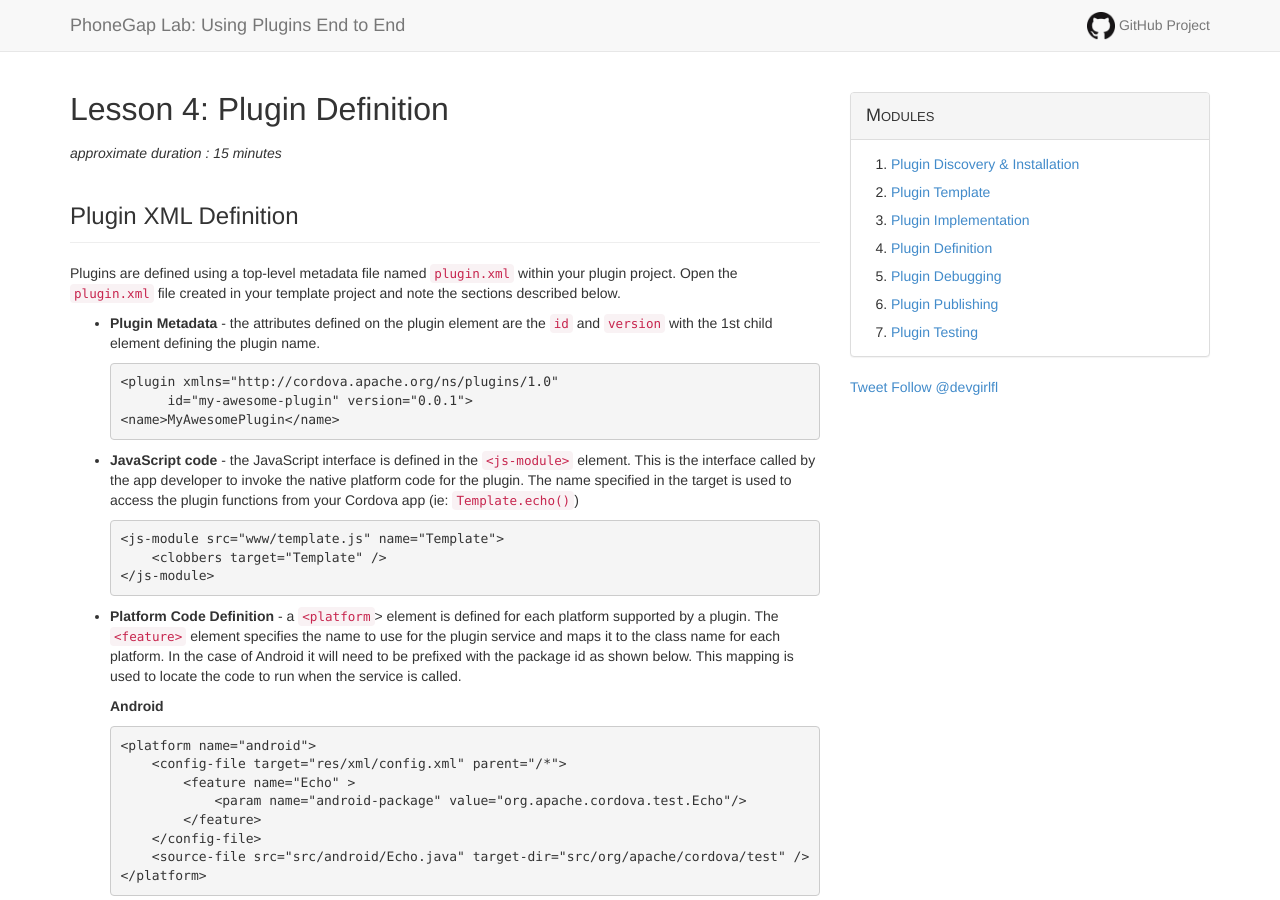
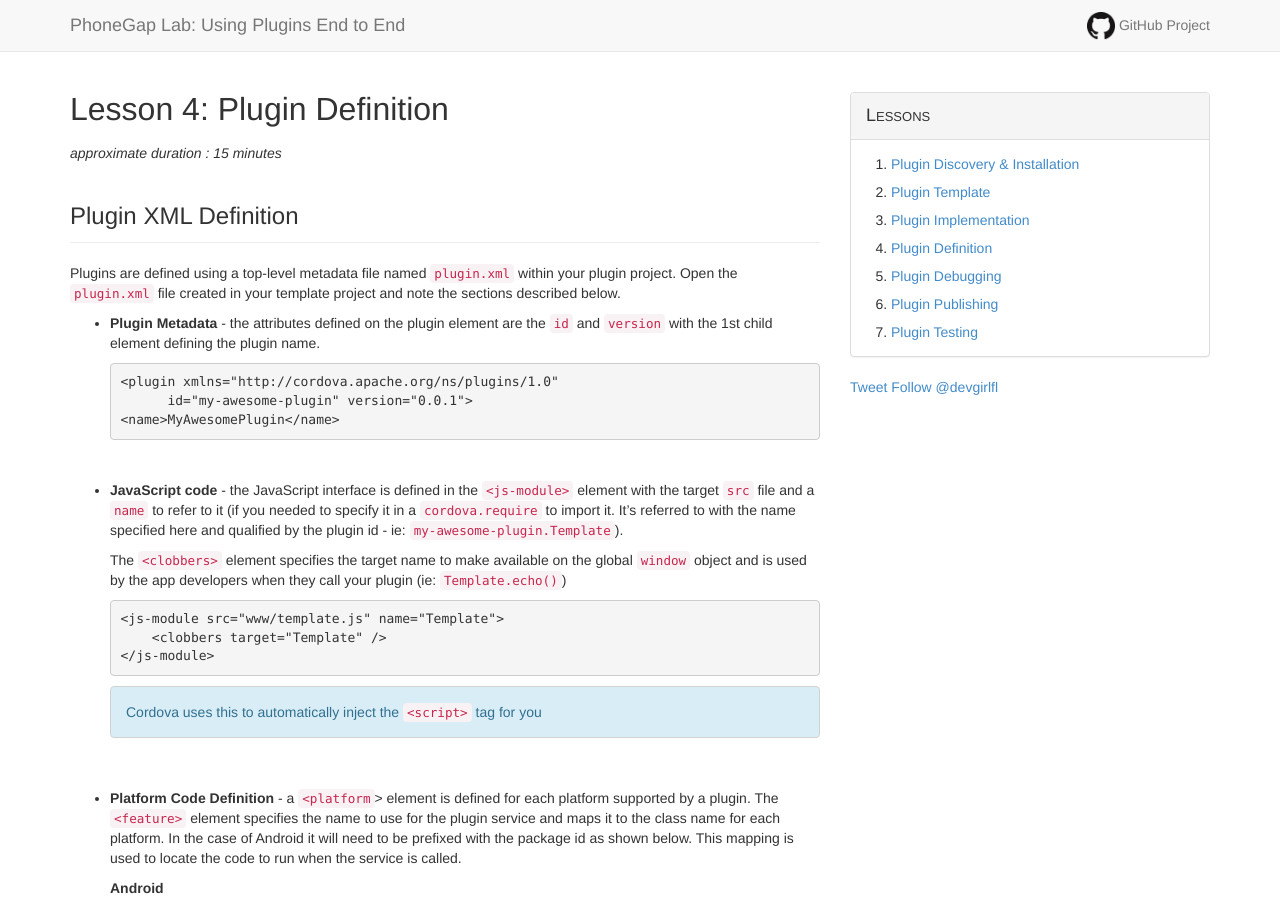
Before and after one commit to phonegap/workshop-plugins, a Jekyll site: the page built from lesson4.md, in a window 1280 px wide and 900 px high. Built offline with Jekyll 4.4.1, drawn with Linux system fonts in a browser that asks for light colours; comment, search, counter and statistics services are not loaded; some of the changed text lies outside the part shown.

Commit message:
More content updates

```diff
--- a/_layouts/module.html
+++ b/_layouts/module.html
@@ -15,7 +15,7 @@
 
         <div class="panel panel-default">
             <!-- Default panel contents -->
-            <div class="panel-heading" style="font-variant:small-caps;font-size: 18px;">Modules</div>
+            <div class="panel-heading" style="font-variant:small-caps;font-size: 18px;">Lessons</div>
             <ol class="list-group">
                 <li><a href="lesson1.html">Plugin Discovery & Installation</a></li>
                 <li><a href="lesson2.html">Plugin Template</a></li>
--- a/lesson4.md
+++ b/lesson4.md
@@ -14,12 +14,19 @@
             id="my-awesome-plugin" version="0.0.1">
       <name>MyAwesomePlugin</name>
 
-- **JavaScript code** - the JavaScript interface is defined in the `<js-module>` element. This is the interface called by the app developer to invoke the native platform code for the plugin. The name specified in the target is used to access the plugin functions from your Cordova app (ie: `Template.echo()`)
+<br>
+
+- **JavaScript code** - the JavaScript interface is defined in the `<js-module>` element with the target `src` file and a `name` to refer to it (if you needed to specify it in a `cordova.require` to import it. It's referred to with the name specified here and qualified by the plugin id - ie: `my-awesome-plugin.Template`).
+
+    The `<clobbers>` element specifies the target name to make available on the global `window` object and is used by the app developers when they call your plugin (ie: `Template.echo()`)
 
       <js-module src="www/template.js" name="Template">
           <clobbers target="Template" />
       </js-module>
 
+   >Cordova uses this to automatically inject the `<script>` tag for you
+
+<br>
 
 - **Platform Code Definition** - a `<platform`> element is defined for each platform supported by a plugin. The `<feature>` element specifies the name to use for the plugin service and maps it to the
   class name for each platform. In the case of Android it will need to be prefixed with the package id as shown below. This mapping is used to
@@ -47,6 +54,7 @@
         <source-file src="src/ios/CDVEcho.m"/>
       </platform>
 
+<br>
 
 - **Dependencies** - the `<dependency>` tag allows you to specify other plugins on which the current plugin depends. The plugins are referenced by their unique npm ids or by github url.
 
@@ -54,6 +62,10 @@
       <dependency id="cordova-plugin-someplugin" version="1.0.1">
 
 >See [the cordova-plugin-file-transfer plugin](https://github.com/apache/cordova-plugin-file-transfer/blob/master/plugin.xml) for an example
+
+### Exercise 4
+1. Update your Cordova app to invoke your plugin's `echo()` function
+2. Build and run your app
 
 ### Resources
 Check out the complete [plugin.xml specification](http://cordova.apache.org/docs/en/latest/plugin_ref/spec.html) for a complete list of supported values.
```
Also changed, not shown: lesson2.md (+1 -1 lines), lesson3.md (+34 -48 lines), lesson5.md (+2 -0 lines).
